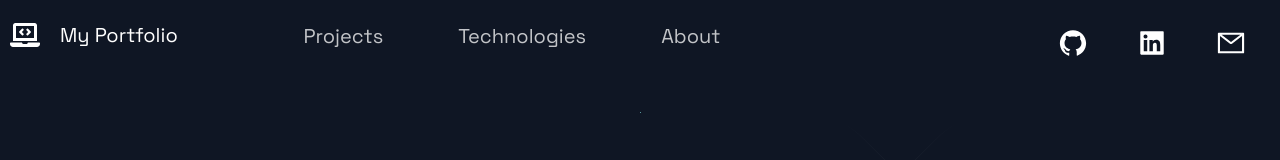
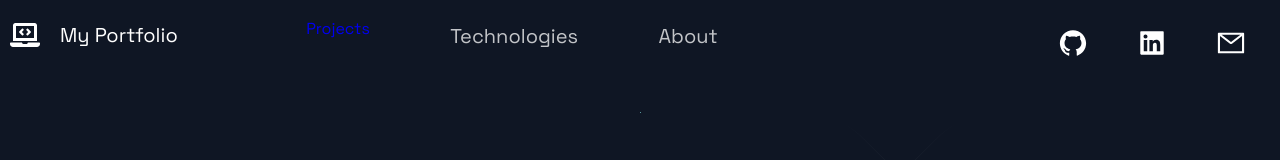
Before and after one commit to bchev95/react-portfolio, a Next.js app: page / in a window 1280 px wide. Shown: the top 160 px of the page. Built offline with nearby package versions, Linux system fonts and the light colour scheme.

Commit message:
button WORK

```diff
--- a/src/components/Header/Header.js
+++ b/src/components/Header/Header.js
@@ -16,7 +16,7 @@ const Header = () =>  (
     <Div2>
       <li>
         <Link href="https://bchev95.github.io/react-portfolio/#projects">
-          <NavLink>Projects</NavLink>
+          Projects
         </Link>
       </li>
       <li>
--- a/src/components/Hero/Hero.js
+++ b/src/components/Hero/Hero.js
@@ -1,9 +1,7 @@
 import React from 'react';
-import Link from 'next/link';
 import { Section, SectionText, SectionTitle } from '../../styles/GlobalComponents';
 import Button from '../../styles/GlobalComponents/Button';
 import { LeftSection} from './HeroStyles';
-import { ExternalLinks } from '../Projects/ProjectsStyles';
 
 
 const Hero = () => (
```
